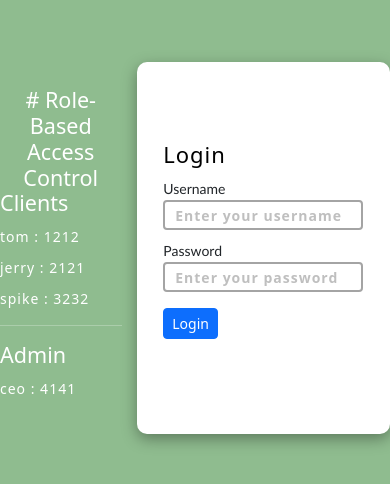
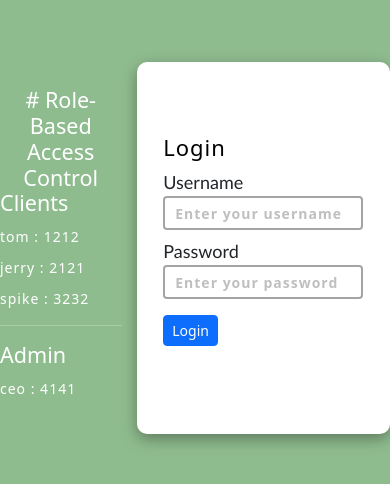
Before and after one commit to Giridev24/Role-based, a React (Vite) app in the folder client/: page / in a window 390 px wide. Shown: the part 174-658 px from the top of the page. Built offline with nearby package versions, Linux system fonts and the light colour scheme.

Commit message:
Update login.css

```diff
--- a/client/src/components/login.css
+++ b/client/src/components/login.css
@@ -100,9 +100,17 @@ form input::placeholder {
     margin-left: 15px;
   }
 
+form input{
+  border: 2px solid rgb(164, 164, 164);
+  border-radius: 4px;
+  height: 34px;
+
+}
+
+
 form label {
   font-family: "Gill Sans", "Gill Sans MT", Calibri, "Trebuchet MS", sans-serif;
-  font-size: 14px;
+  font-size: 18px;
 }
 
   .ids p{
```
